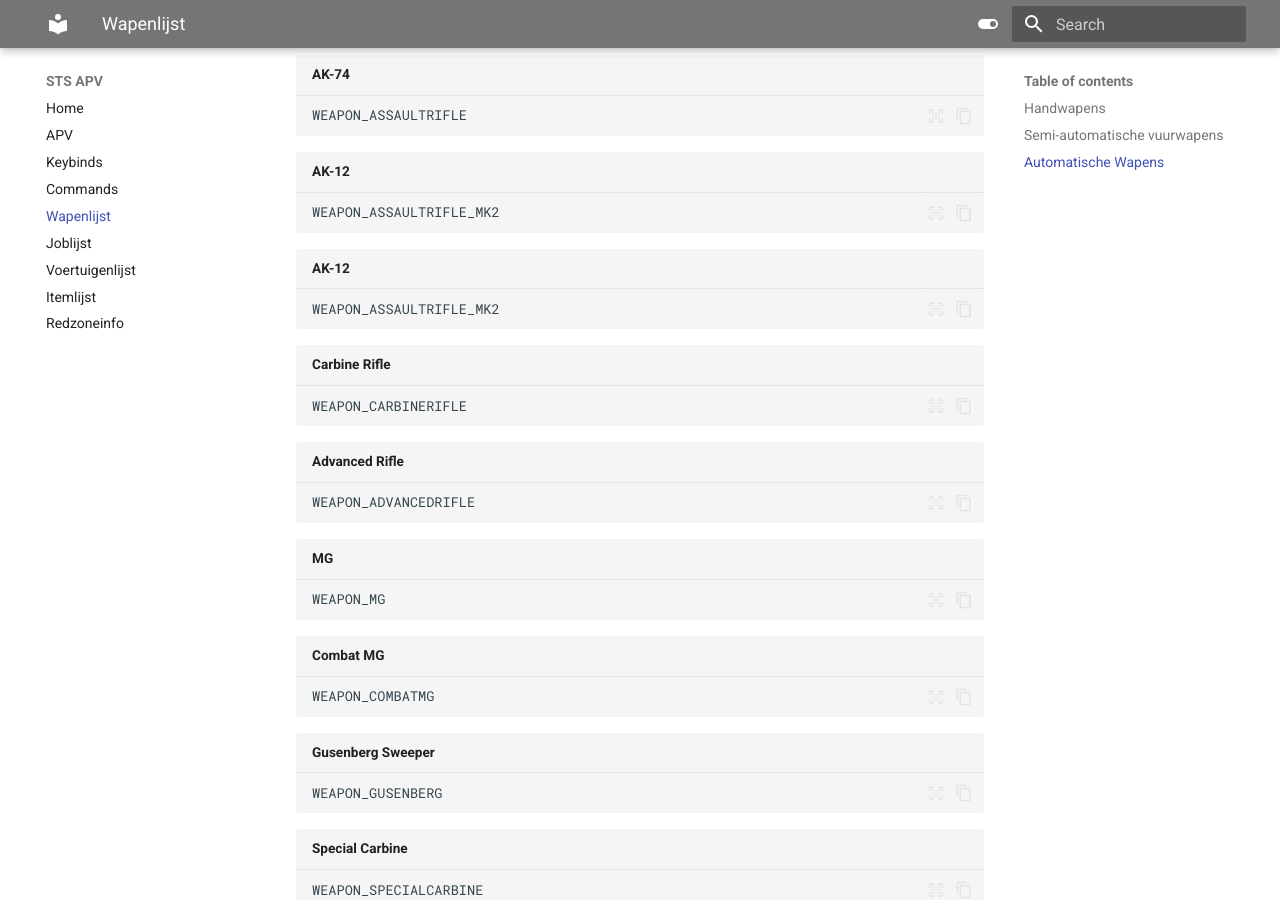
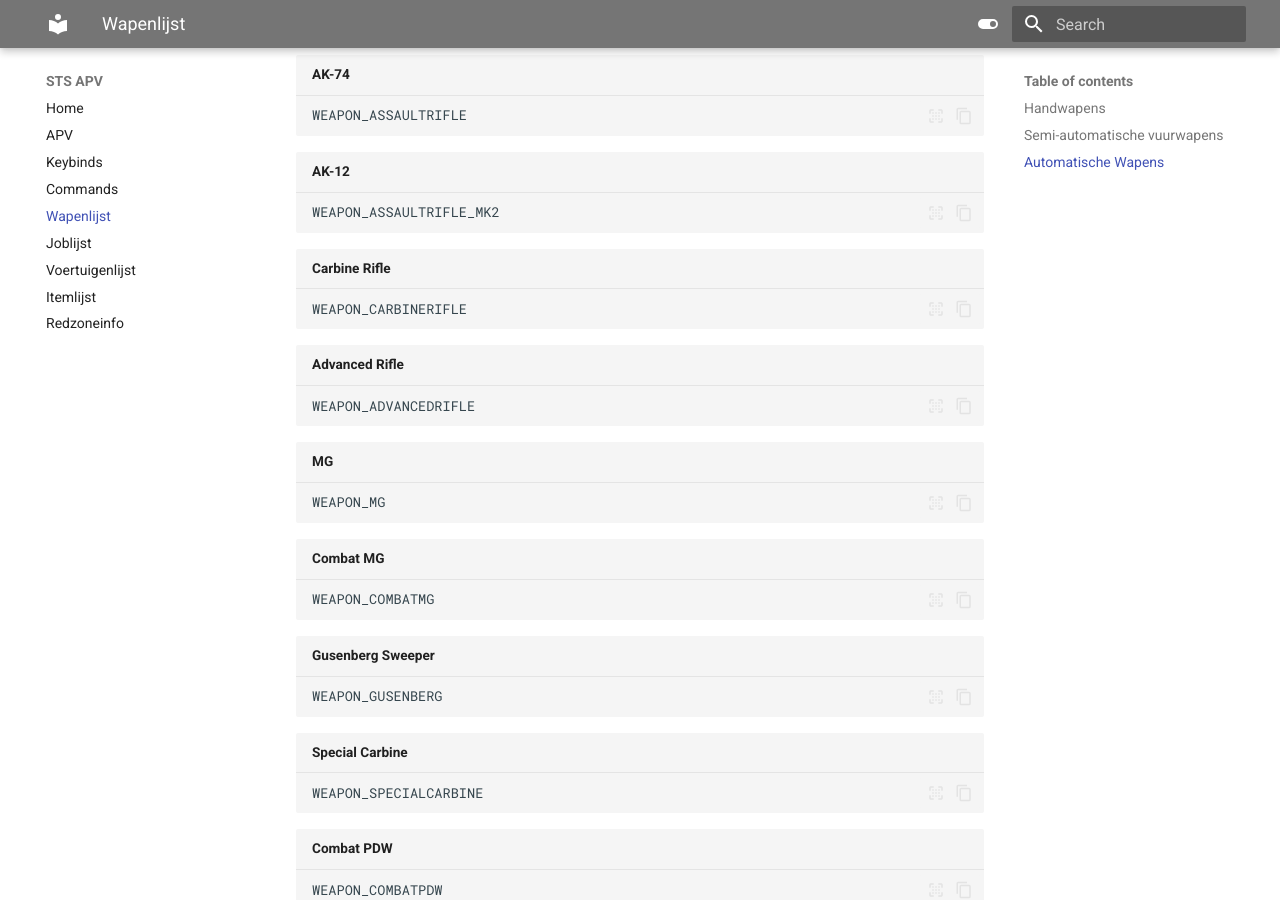
Before and after one commit to Welseyy/STSAPV, an MkDocs documentation site: the page built from docs/wapenlijst.md, in a window 1280 px wide and 900 px high, scrolled down 3972 px. Built offline with MkDocs 1.6.1 and Material for MkDocs 9.7.7, drawn with Linux system fonts in a browser that asks for light colours.

Commit message:
Update wapenlijst.md

````diff
--- a/docs/wapenlijst.md
+++ b/docs/wapenlijst.md
@@ -170,10 +170,6 @@
 WEAPON_ASSAULTRIFLE_MK2
 ```
 
-``` ts title="AK-12"
-WEAPON_ASSAULTRIFLE_MK2
-```
-
 ``` ts title="Carbine Rifle"
 WEAPON_CARBINERIFLE
 ```
````
